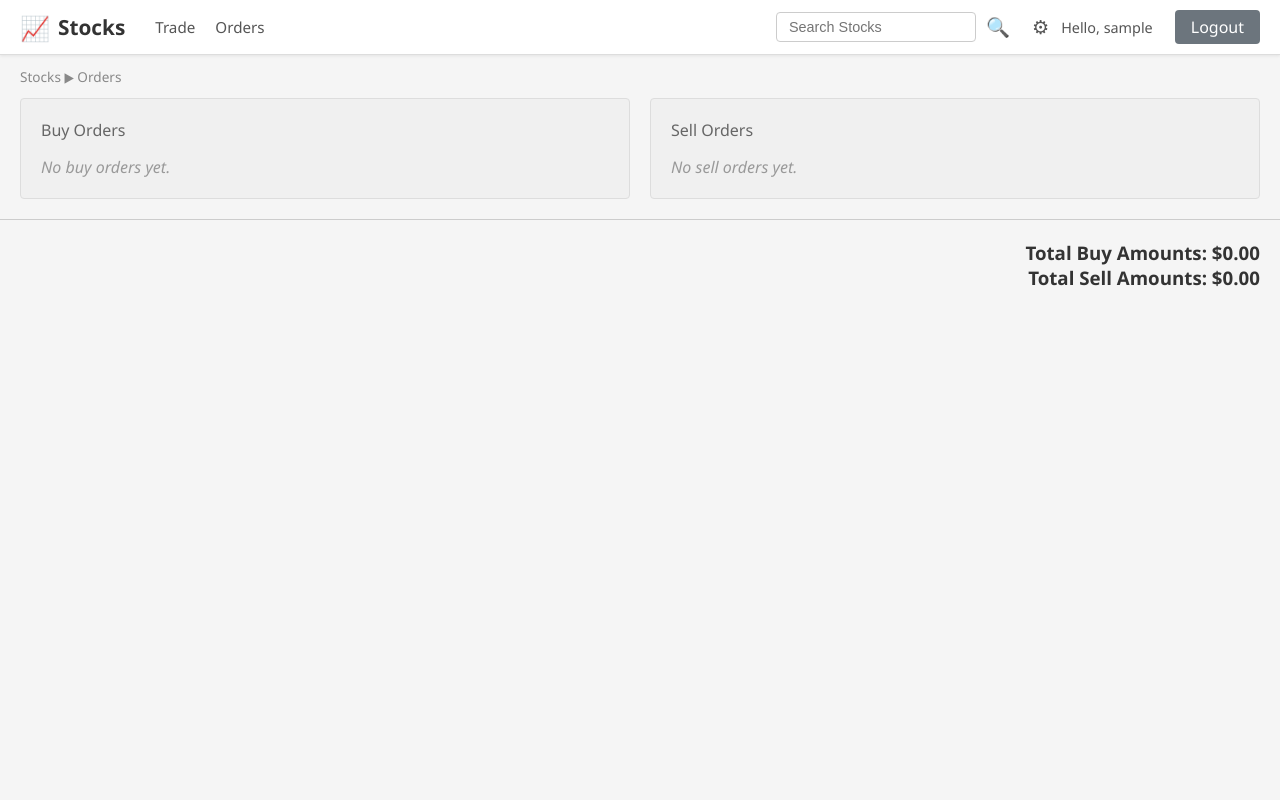
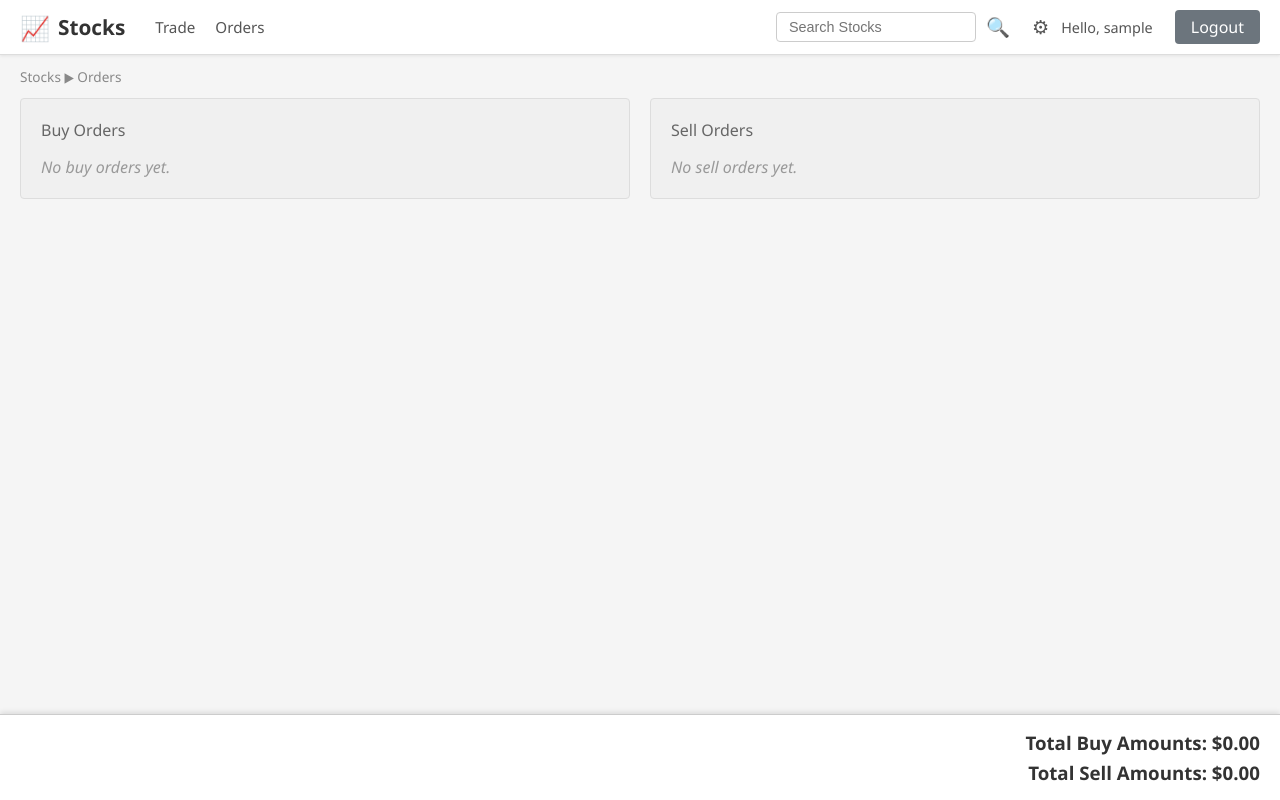
Before and after one commit to valeriu-viscreanu/StockApp, an ASP.NET Core app: page /Trade/Orders in a window 1280 px wide. Run offline with ASP.NET Core 8, Linux system fonts and the light colour scheme; the visitor is signed in with stand-in values (Sample User, id 1); some libraries are stand-ins or nearby versions.

Commit message:
fixed total position

```diff
--- a/src/StockApp.Web/Views/Trade/Orders.cshtml
+++ b/src/StockApp.Web/Views/Trade/Orders.cshtml
@@ -66,7 +66,8 @@
     </div>
 </div>
 
-<div class="orders-total-footer" style="padding: 20px; text-align: right; border-top: 1px solid #ccc; margin-top: 20px;">
-    <h3>Total Buy Amounts: $@Model.BuyOrders.Sum(o => o.TradeAmount).ToString("F2")</h3>
-    <h3>Total Sell Amounts: $@Model.SellOrders.Sum(o => o.TradeAmount).ToString("F2")</h3>
+<div class="orders-total-footer" style="position: fixed; bottom: 0; left: 0; width: 100%; padding: 15px 20px; text-align: right; border-top: 1px solid #ccc; background-color: #fff; box-shadow: 0 -2px 5px rgba(0,0,0,0.1); z-index: 1000;">
+    <h3 style="margin: 0 0 5px 0;">Total Buy Amounts: $@Model.BuyOrders.Sum(o => o.TradeAmount).ToString("F2")</h3>
+    <h3 style="margin: 0;">Total Sell Amounts: $@Model.SellOrders.Sum(o => o.TradeAmount).ToString("F2")</h3>
 </div>
+<div style="height: 80px;"></div>
```
